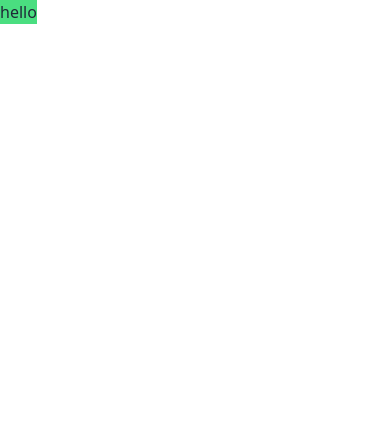
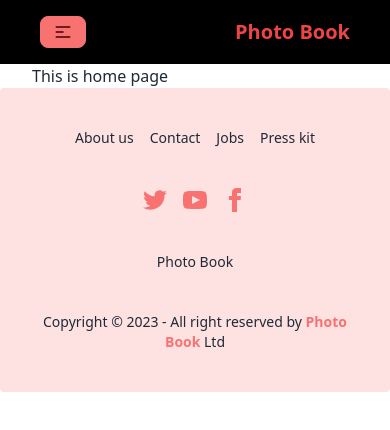
Before and after one commit to majharul-web/photo-book-client, a React (Vite) app: page / in a window 390 px wide. Shown: the top 430 px of the page. Built offline with nearby package versions, Linux system fonts and the light colour scheme.

Commit message:
setup navigation

```diff
--- a/package.json
+++ b/package.json
@@ -13,7 +13,8 @@
     "@reduxjs/toolkit": "^1.9.5",
     "react": "^18.2.0",
     "react-dom": "^18.2.0",
-    "react-redux": "^8.1.2"
+    "react-redux": "^8.1.2",
+    "react-router-dom": "^6.15.0"
   },
   "devDependencies": {
     "@types/react": "^18.2.15",
--- a/src/App.jsx
+++ b/src/App.jsx
@@ -1,10 +1,13 @@
+import { RouterProvider } from "react-router-dom";
+
+import routes from "./routes/routes";
 
 
 const App = () => {
   return (
-    <div>
-      <button className="bg-red-500 text-center hover:bg-green-400">hello</button>
-    </div>
+    <>
+      <RouterProvider router={routes} />
+    </>
   );
 };
 
--- /dev/null
+++ b/src/components/Layout/RootLayout.jsx
@@ -0,0 +1,16 @@
+/* eslint-disable react/prop-types */
+
+import { Outlet } from "react-router-dom";
+import Navbar from "../Shared/Navbar";
+import Footer from "../Shared/Footer";
+const RootLayout = () => {
+    return (
+        <div>
+            <Navbar />
+            <Outlet />
+            <Footer />
+        </div>
+    );
+};
+
+export default RootLayout;
--- /dev/null
+++ b/src/components/Shared/Footer.jsx
@@ -0,0 +1,64 @@
+import { Link } from "react-router-dom";
+
+const Footer = () => {
+  return (
+    <footer className='footer footer-center p-10 bg-red-100 text-base-content rounded'>
+      <div className='grid grid-flow-col gap-4'>
+        <a className='link link-hover hover:text-error'>About us</a>
+        <a className='link link-hover hover:text-error'>Contact</a>
+        <a className='link link-hover hover:text-error'>Jobs</a>
+        <a className='link link-hover hover:text-error'>Press kit</a>
+      </div>
+      <div>
+        <div className='grid grid-flow-col gap-4 text-error'>
+          <a>
+            <svg
+              xmlns='http://www.w3.org/2000/svg'
+              width='24'
+              height='24'
+              viewBox='0 0 24 24'
+              className='fill-current'
+            >
+              <path d='M24 4.557c-.883.392-1.832.656-2.828.775 1.017-.609 1.798-1.574 2.165-2.724-.951.564-2.005.974-3.127 1.195-.897-.957-2.178-1.555-3.594-1.555-3.179 0-5.515 2.966-4.797 6.045-4.091-.205-7.719-2.165-10.148-5.144-1.29 2.213-.669 5.108 1.523 6.574-.806-.026-1.566-.247-2.229-.616-.054 2.281 1.581 4.415 3.949 4.89-.693.188-1.452.232-2.224.084.626 1.956 2.444 3.379 4.6 3.419-2.07 1.623-4.678 2.348-7.29 2.04 2.179 1.397 4.768 2.212 7.548 2.212 9.142 0 14.307-7.721 13.995-14.646.962-.695 1.797-1.562 2.457-2.549z'></path>
+            </svg>
+          </a>
+          <a>
+            <svg
+              xmlns='http://www.w3.org/2000/svg'
+              width='24'
+              height='24'
+              viewBox='0 0 24 24'
+              className='fill-current'
+            >
+              <path d='M19.615 3.184c-3.604-.246-11.631-.245-15.23 0-3.897.266-4.356 2.62-4.385 8.816.029 6.185.484 8.549 4.385 8.816 3.6.245 11.626.246 15.23 0 3.897-.266 4.356-2.62 4.385-8.816-.029-6.185-.484-8.549-4.385-8.816zm-10.615 12.816v-8l8 3.993-8 4.007z'></path>
+            </svg>
+          </a>
+          <a>
+            <svg
+              xmlns='http://www.w3.org/2000/svg'
+              width='24'
+              height='24'
+              viewBox='0 0 24 24'
+              className='fill-current'
+            >
+              <path d='M9 8h-3v4h3v12h5v-12h3.642l.358-4h-4v-1.667c0-.955.192-1.333 1.115-1.333h2.885v-5h-3.808c-3.596 0-5.192 1.583-5.192 4.615v3.385z'></path>
+            </svg>
+          </a>
+        </div>
+      </div>
+      <div>
+
+        <p>Photo Book</p>
+
+      </div>
+      <div>
+        <p>
+          Copyright © 2023 - All right reserved by <span className='text-error font-bold'>Photo Book</span>{" "}
+          Ltd
+        </p>
+      </div>
+    </footer>
+  );
+};
+
+export default Footer;
--- /dev/null
+++ b/src/components/Shared/Navbar.jsx
@@ -0,0 +1,89 @@
+
+import { Link } from 'react-router-dom'
+const Navbar = () => {
+
+    const signOut = () => { }
+
+    return (
+        <div className='flex justify-center items-center bg-black'>
+            <div className='container '>
+                <div className='navbar '>
+                    <div className='navbar-start'>
+                        <div className='dropdown'>
+                            <label tabIndex={0} className='btn btn-sm btn-error lg:hidden'>
+                                <svg
+                                    xmlns='http://www.w3.org/2000/svg'
+                                    className='h-5 w-5'
+                                    fill='none'
+                                    viewBox='0 0 24 24'
+                                    stroke='currentColor'
+                                >
+                                    <path
+                                        strokeLinecap='round'
+                                        strokeLinejoin='round'
+                                        strokeWidth='2'
+                                        d='M4 6h16M4 12h8m-8 6h16'
+                                    />
+                                </svg>
+                            </label>
+                            <ul
+                                tabIndex={0}
+                                className='menu menu-sm dropdown-content mt-3 z-[1] p-2 shadow bg-base-100 rounded-box w-52'
+                            >
+                                {/* <li>
+                                    <button onClick={() => router.push("/pc-builder")} className='my-1 btn btn-sm btn-error'>
+                                        PC Builder{" "}
+                                    </button>
+                                </li> */}
+
+
+                                <li>
+                                    <button onClick={() => signOut()} className='my-1 btn btn-sm btn-outline btn-error'>
+                                        Logout
+                                    </button>
+                                </li>
+
+                                <li>
+                                    <Link to='/login'>
+                                        <button className='mx-1 btn btn-sm btn-outline btn-error'>Login</button>
+                                    </Link>
+                                </li>
+
+
+
+                            </ul>
+                        </div>
+                        <Link className='hidden lg:flex' to='/'>
+                            <h3 className='text-red-500 text-2xl font-bold '>Photo Book</h3>
+                        </Link>
+                    </div>
+
+                    <div className='navbar-end'>
+                        <Link className='lg:hidden' to='/'>
+                            <h3 className='text-red-500 text-xl font-bold'>Photo Book</h3>
+                        </Link>
+                        <div className='hidden lg:flex items-center'>
+
+
+                            <Link to='/pc-builder'>
+                                <button className='my-1 btn btn-sm btn-error'>About </button>
+                            </Link>
+
+
+                            <button onClick={() => signOut()} className='mx-1 btn btn-sm btn-outline btn-error'>
+                                Logout
+                            </button>
+
+                            <Link to='/login'>
+                                <button className='mx-1 btn btn-sm btn-outline btn-error'>Login</button>
+                            </Link>
+
+                        </div>
+                    </div>
+                </div>
+            </div>
+        </div>
+    );
+};
+
+export default Navbar;
--- /dev/null
+++ b/src/pages/Home.jsx
@@ -0,0 +1,11 @@
+
+
+const Home = () => {
+    return (
+        <div className="container">
+            <h3>This is home page</h3>
+        </div>
+    );
+};
+
+export default Home;
--- /dev/null
+++ b/src/routes/PrivateRoute.js
@@ -0,0 +1,23 @@
+import { useSelector } from "react-redux";
+import { Navigate, useLocation } from "react-router-dom";
+import Loading from "../components/reusable/Loading";
+
+const PrivateRoute = ({ children }) => {
+  const { pathname } = useLocation();
+  const {
+    user: { email },
+    isLoading,
+  } = useSelector((state) => state.auth);
+
+  if (isLoading) {
+    return <Loading />;
+  }
+
+  if (!isLoading && !email) {
+    return <Navigate to='/login' state={{ path: pathname }} />;
+  }
+
+  return children;
+};
+
+export default PrivateRoute;
--- /dev/null
+++ b/src/routes/routes.jsx
@@ -0,0 +1,35 @@
+import { createBrowserRouter } from "react-router-dom";
+import Home from "../pages/Home";
+import Main from "../components/Layout/RootLayout";
+
+const routes = createBrowserRouter([
+  {
+    path: "/",
+    element: <Main />,
+    children: [
+      {
+        path: "/",
+        element: <Home />,
+      },
+
+      // {
+      //   path: "/login",
+      //   element: <Login />,
+      // },
+      // {
+      //   path: "/signup",
+      //   element: <Signup />,
+      // },
+      // {
+      //   path: "/register",
+      //   element: (
+      //     <PrivateRoute>
+      //       <AccountCreator />
+      //     </PrivateRoute>
+      //   ),
+      // },
+    ],
+  },
+]);
+
+export default routes;
```
Also changed, not shown: 2 other files (tests, documents, lock files or other folders).
